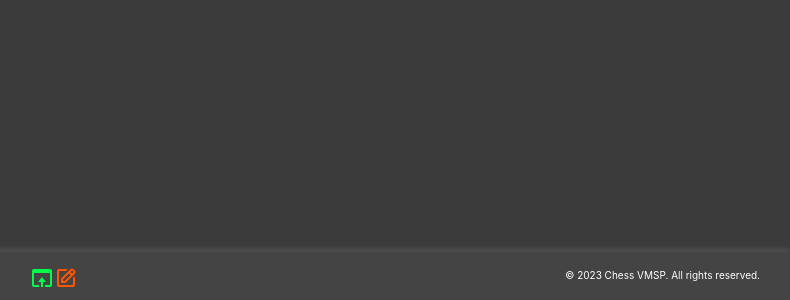
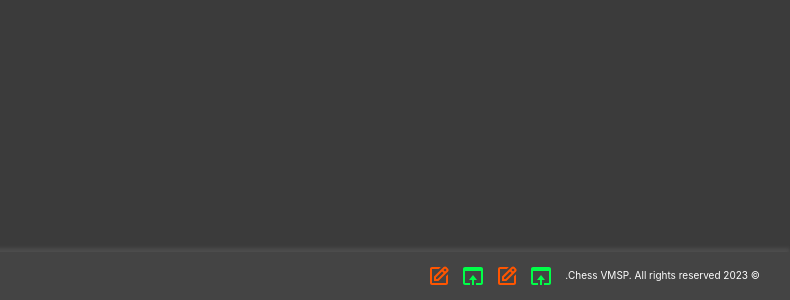
Before and after one commit to leofab/chess-vue-mongo-springboot, a Vue app: page / in a window 1280 px wide. Shown: the part 500-800 px from the top of the page, without its empty margins (490-1280 px from the left). Built offline with nearby package versions, Linux system fonts and the light colour scheme.

Commit message:
footervue implementing2

```diff
--- a/src/components/FloaterFooter.vue
+++ b/src/components/FloaterFooter.vue
@@ -3,6 +3,20 @@
         <p>© 2023 Chess VMSP. All rights reserved.</p>
         <div>
             <ul class="footer_side_login">
+                <li><a href="#">
+                    <svg xmlns="http://www.w3.org/2000/svg"
+                         width="24" height="24" viewBox="0 0 24 24"
+                         style="fill: rgb(0,255,72);transform: ;msFilter:;">
+                        <path d="M20 3H4c-1.103 0-2 .897-2 2v14c0 1.103.897 2 2 2h5v-2H4V7h16v12h-5v2h5c1.103 0 2-.897 2-2V5c0-1.103-.897-2-2-2z"></path><path d="M13 21v-5h3l-4-5-4 5h3v5z">
+                    </path>
+                    </svg></a></li>
+                <li><a href="#">
+                    <svg xmlns="http://www.w3.org/2000/svg"
+                         width="24" height="24" viewBox="0 0 24 24"
+                         style="fill: rgb(255,85,0);transform: ;msFilter:;">
+                        <path d="m7 17.013 4.413-.015 9.632-9.54c.378-.378.586-.88.586-1.414s-.208-1.036-.586-1.414l-1.586-1.586c-.756-.756-2.075-.752-2.825-.003L7 12.583v4.43zM18.045 4.458l1.589 1.583-1.597 1.582-1.586-1.585 1.594-1.58zM9 13.417l6.03-5.973 1.586 1.586-6.029 5.971L9 15.006v-1.589z"></path><path d="M5 21h14c1.103 0 2-.897 2-2v-8.668l-2 2V19H8.158c-.026 0-.053.01-.079.01-.033 0-.066-.009-.1-.01H5V5h6.847l2-2H5c-1.103 0-2 .897-2 2v14c0 1.103.897 2 2 2z">
+                    </path>
+                    </svg></a></li>
                 <li><a href="#">
                     <svg xmlns="http://www.w3.org/2000/svg"
                          width="24" height="24" viewBox="0 0 24 24"
@@ -25,6 +39,15 @@
 </template>
 
 <style scoped>
+.footer_side_login{
+    width: 100%;
+    bottom: 0;
+    left: 0;
+    margin-left: 48rem;
+    /*position: fixed;*/
+    display: flex;
+
+}
 .floating-footer {
     position: fixed;
     bottom: 0;
@@ -35,16 +58,17 @@
     padding: 0.675rem 1rem 0.675rem 1rem;
     box-shadow: 0 -4px 4px rgba(234, 233, 233, 0.1);
     text-align: end;
-    font-size: 2rem;
+    align-items: end;
+    display: flex;
+    direction: rtl;
 }
-.footer_side_login{
-    width: 100%;
-    bottom: 0;
-    left: 0;
-    margin-left: 48rem;
-    position: fixed;
-    display: flex;
+ul{
+    padding-right: 1.225rem;
+}
 
+li{
+    margin-left: 1rem;
+    margin-bottom: 0.195rem;
 }
 p{
     font-size: 1rem;
```
